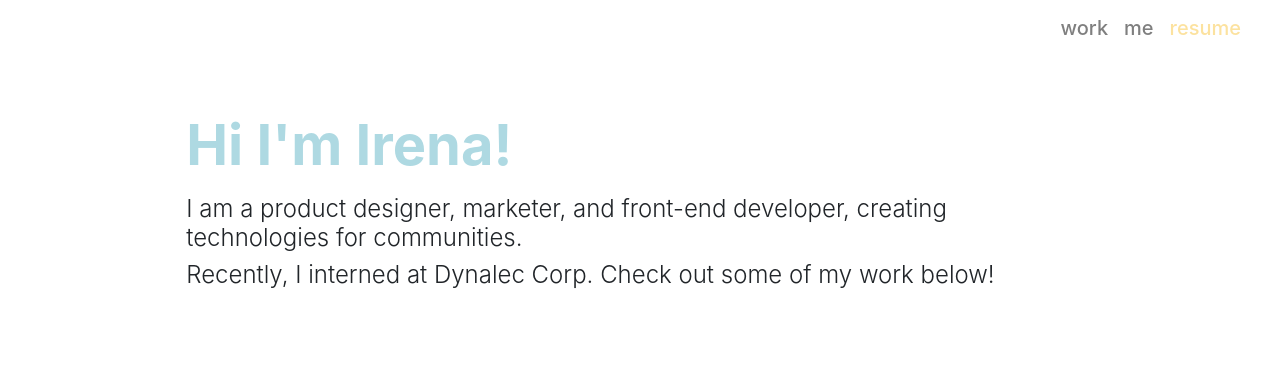
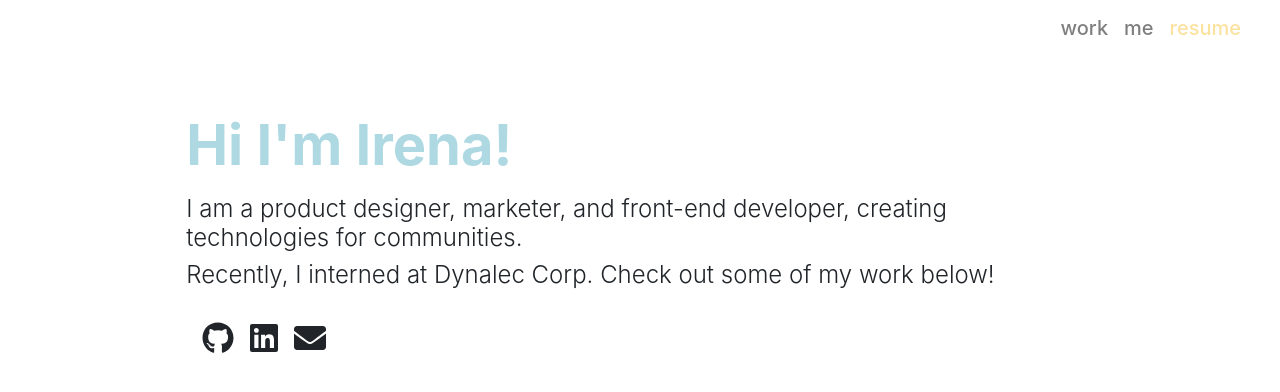
Before and after one commit to andrewchen349/GaosPortfolio, a React (Create React App) app in the folder gaoportfolio/: page / in a window 1280 px wide. Shown: the top 392 px of the page. Built offline with nearby package versions, Linux system fonts and the light colour scheme.

Commit message:
Added Social Media Icon

```diff
--- a/gaoportfolio/src/App.js
+++ b/gaoportfolio/src/App.js
@@ -9,6 +9,11 @@ import 'bootstrap/dist/css/bootstrap.min.css';
 import HomePage from './pages/HomePage';
 import Resume from './assets/mainresume.pdf';
 
+//Font Awesome Imports
+import { library } from '@fortawesome/fontawesome-svg-core';
+import { fab, faGithub, faLinkedin} from '@fortawesome/free-brands-svg-icons';
+import { faEnvelope } from '@fortawesome/free-solid-svg-icons';
+
 //Other Imports
 import {
   BrowserRouter as Router,
@@ -19,6 +24,8 @@ import {
 import Container from 'react-bootstrap/Container';
 import Navbar from 'react-bootstrap/NavBar';
 import Nav from 'react-bootstrap/Nav';
+
+library.add(fab, faGithub, faEnvelope, faLinkedin)
 
 class App extends React.Component{
     constructor(props){
--- a/gaoportfolio/src/components/Hero.js
+++ b/gaoportfolio/src/components/Hero.js
@@ -3,9 +3,18 @@ import Jumbotron from 'react-bootstrap/Jumbotron';
 import Container from 'react-bootstrap/Container';
 import Row from 'react-bootstrap/Row';
 import Col from 'react-bootstrap/Col';
+import {ButtonToolbar} from 'react-bootstrap';
+import { Button } from 'react-bootstrap';
+
+
+//Social Media Bar
+import ListGroup from 'react-bootstrap/ListGroup';
+
+import { FontAwesomeIcon } from '@fortawesome/react-fontawesome';
+import { fab, faGithub, faLinkedin } from '@fortawesome/free-brands-svg-icons';
+import { faEnvelope } from '@fortawesome/free-solid-svg-icons';
 
 function Hero(props){
-
     return(
         <Jumbotron className="bg-transparent jumbotron-fluid p-0">
             <Container fluid={true}>
@@ -17,6 +26,11 @@ function Hero(props){
                         { props.subTitle && <h4 className="display-6 font-weight-light">{props.subTitle}</h4> }
                         { props.text && <h4 className="display-6 font-weight-light">{props.text}</h4> }
                     </Col>
+                    <Col className="text-left py-3 ml-0" md={9} sm={12}>
+                        <FontAwesomeIcon className="ml-3" icon={faGithub} size='2x' />
+                        <FontAwesomeIcon className="ml-3" icon={faLinkedin} size='2x' />
+                        <FontAwesomeIcon className="ml-3" icon={faEnvelope} size='2x' />
+                    </Col>
                 </Row>
             </Container>
         </Jumbotron>
--- a/gaoportfolio/src/pages/HomePage.js
+++ b/gaoportfolio/src/pages/HomePage.js
@@ -1,11 +1,15 @@
 import React from 'react';
 import Hero from '../components/Hero';
+
+import { FontAwesomeIcon } from '@fortawesome/react-fontawesome';
+import { fab, faGithub, faLinkedin } from '@fortawesome/free-brands-svg-icons';
 
 function HomePage(props){
     return(
         <div>
             <Hero title={props.title} subTitle={props.subTitle} text={props.text} />
         </div>
+
     );
 }
 export default HomePage;
```
Also changed, not shown: gaoportfolio/package.json (+6 -1 lines), 1 other file (tests, documents, lock files or other folders).
